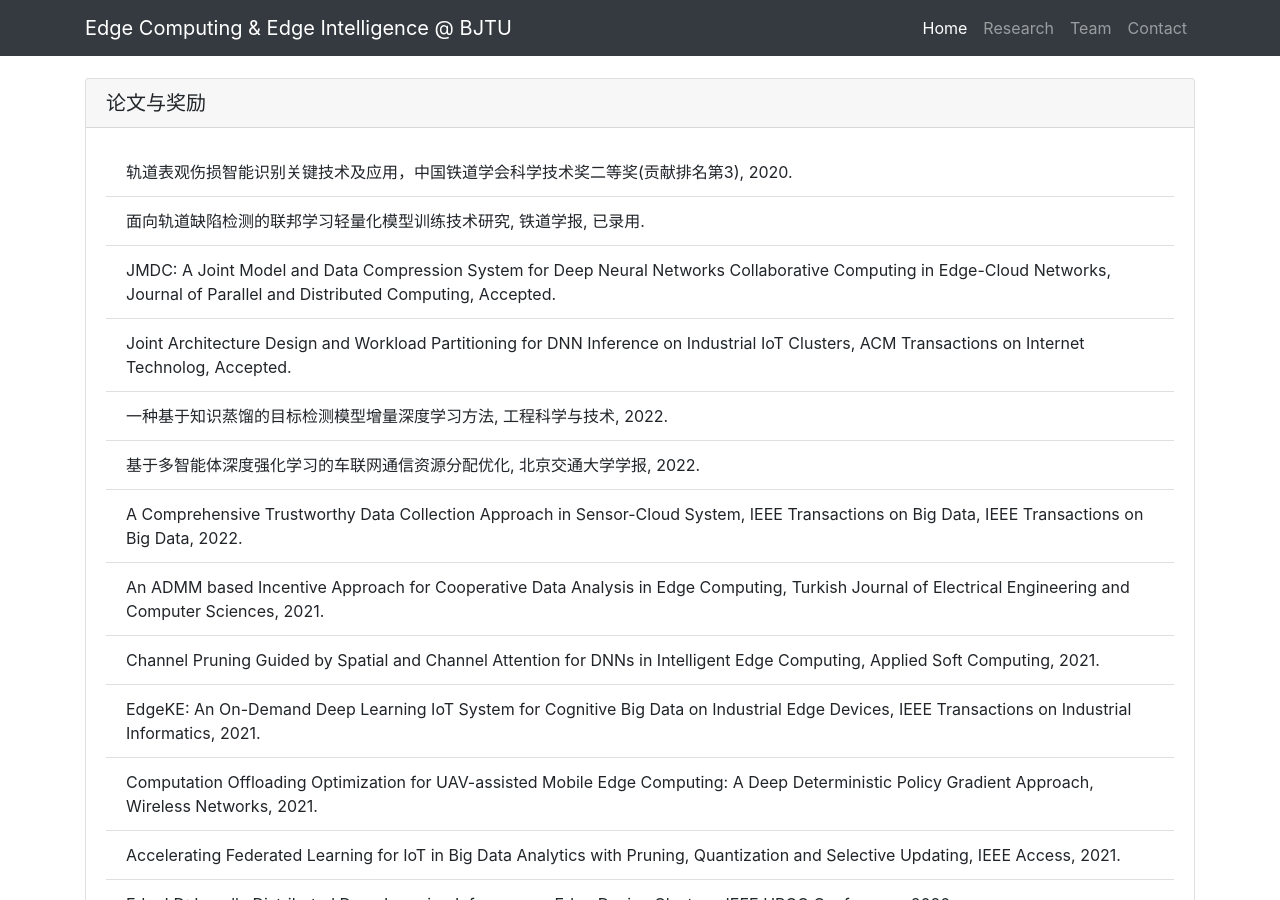
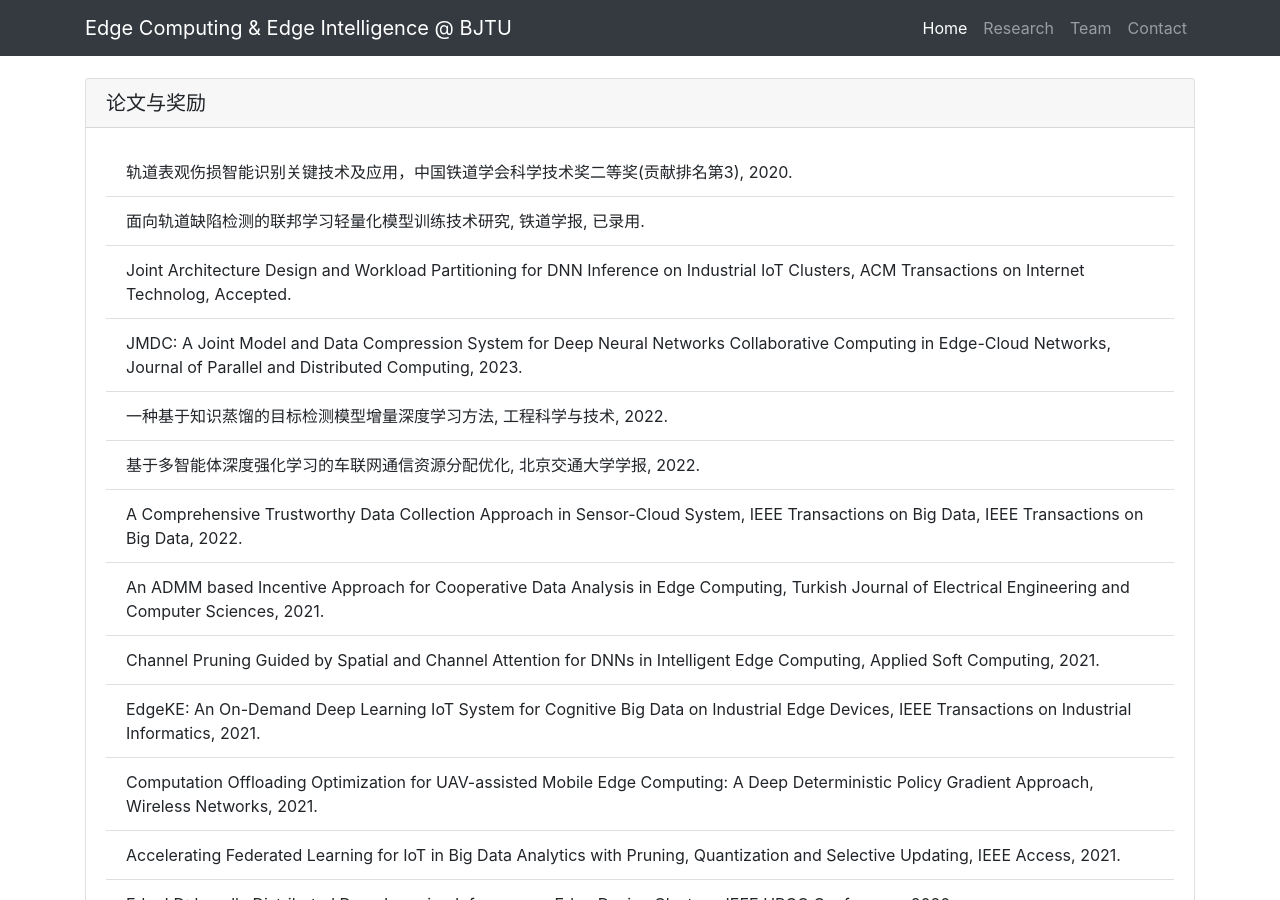
Before and after one commit to fangvv/Homepage, a Jekyll site: the page Edgecomp/index.html, which Jekyll copies as it is, in a window 1280 px wide and 900 px high, scrolled down 2739 px. Built offline with Jekyll 4.4.1, drawn with Linux system fonts in a browser that asks for light colours; comment, search, counter and statistics services are not loaded.

Commit message:
update wwq info
Signed-off-by: fangvv <fangvv@gmail.com>

```diff
--- a/Edgecomp/index.html
+++ b/Edgecomp/index.html
@@ -147,8 +147,8 @@
     <ul class="list-group list-group-flush">
       <li class="list-group-item">轨道表观伤损智能识别关键技术及应用，中国铁道学会科学技术奖二等奖(贡献排名第3), 2020.</li>
       <li class="list-group-item">面向轨道缺陷检测的联邦学习轻量化模型训练技术研究, 铁道学报, 已录用.</li>
-      <li class="list-group-item">JMDC: A Joint Model and Data Compression System for Deep Neural Networks Collaborative Computing in Edge-Cloud Networks, Journal of Parallel and Distributed Computing, Accepted.</li>
       <li class="list-group-item">Joint Architecture Design and Workload Partitioning for DNN Inference on Industrial IoT Clusters, ACM Transactions on Internet Technolog, Accepted.</li>
+      <li class="list-group-item">JMDC: A Joint Model and Data Compression System for Deep Neural Networks Collaborative Computing in Edge-Cloud Networks, Journal of Parallel and Distributed Computing, 2023.</li>
       <li class="list-group-item">一种基于知识蒸馏的目标检测模型增量深度学习方法, 工程科学与技术, 2022.</li>
       <li class="list-group-item">基于多智能体深度强化学习的车联网通信资源分配优化, 北京交通大学学报, 2022.</li>
       <li class="list-group-item">A Comprehensive Trustworthy Data Collection Approach in Sensor-Cloud System, IEEE Transactions on Big Data, IEEE Transactions on Big Data, 2022.</li>
@@ -255,6 +255,10 @@
           <h3>方金正 <small>研究生</small> </h3>
       </div>
       <div class="col-lg-4 col-sm-6 text-center mb-4">
+          <img class="rounded-circle img-fluid d-block mx-auto" src="img/wwq.jpg" alt="" />
+          <h3>王婉祺 <small>研究生</small> </h3>
+      </div>
+      <div class="col-lg-4 col-sm-6 text-center mb-4">
           <img class="rounded-circle img-fluid d-block mx-auto" src="img/joinus.jpg" alt="" />
           <h3>虚位以待</h3>
       </div>
```
